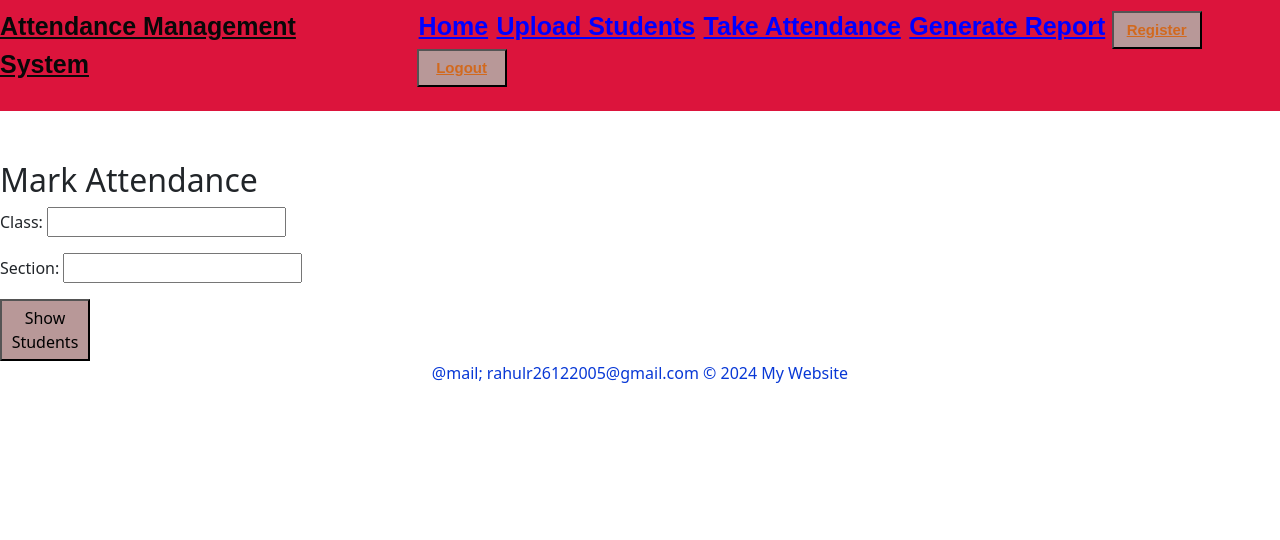
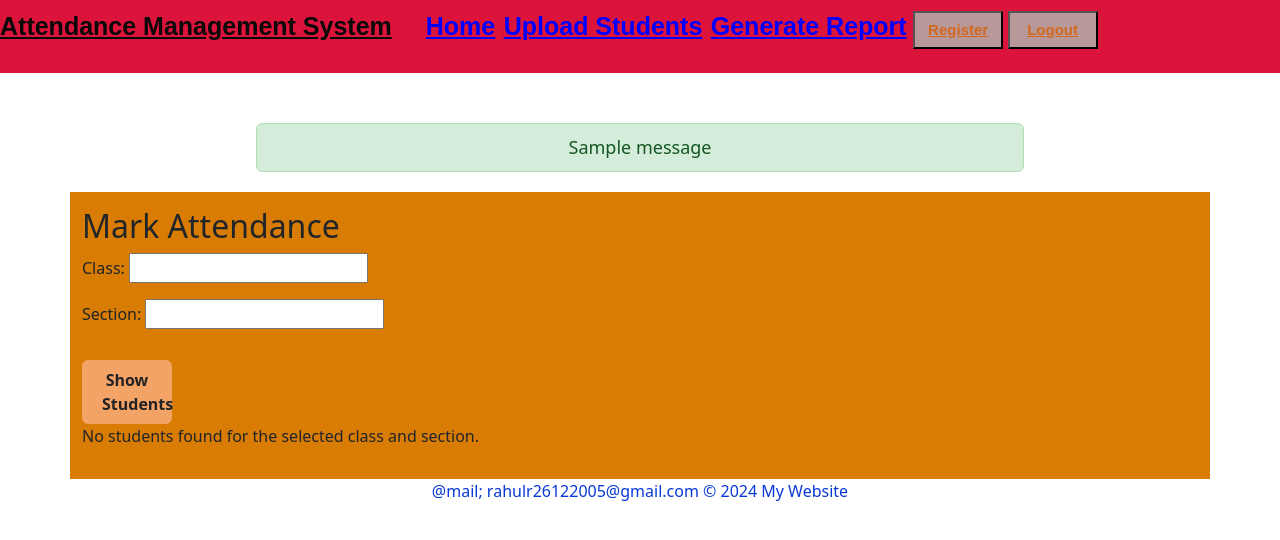
Before and after one commit to rahul26122005/myproject, a Django app: page /Attendance/ in a window 1280 px wide. Shown: the top 540 px of the page. Run offline with Django 5.2, Linux system fonts and the light colour scheme; a user stored in the database is signed in; tables that the repository leaves empty hold one stand-in row (values such as "Sample post"); one stand-in notice (Sample message) is shown; some libraries are stand-ins or nearby versions.

Commit message:
initial channges

```diff
--- a/attendance/forms.py
+++ b/attendance/forms.py
@@ -2,12 +2,9 @@
 
 from django import forms
 from .models import Student
-from .models import Myclass
 from .models import Attendance
 from django.contrib.auth.models import User
 from django.contrib.auth.forms import UserCreationForm
-
-
 
 class LoginForm(forms.Form):
     username = forms.CharField(max_length=50)
@@ -24,12 +21,6 @@ class StudentForm(forms.ModelForm):
     class Meta:
         model = Student
         fields = ['name', 'roll_number', 'student_class', 'section']
-
-
-class MyclassForm(forms.ModelForm):
-        class Meta:
-            model = Myclass
-            fields = ['student', 'date','status']
 
 class MonthYearForm(forms.Form):
     month = forms.IntegerField(min_value=1, max_value=12, label='Month')
--- a/attendance/templates/attendance/mark_attendance.html
+++ b/attendance/templates/attendance/mark_attendance.html
@@ -15,7 +15,6 @@
     <ul>
         <li><a href="{% url 'home' %}">Home</a></li>
         <li><a href="{% url 'upload_students' %}">Upload Students</a></li>
-        <li><a href="{% url 'take_attendance' %}">Take Attendance</a></li>
         <li><a href="{% url 'generate_report' %}">Generate Report</a></li>
         <button><a href="{% url 'register' %}">Register</a></button>
         <button><a href="{% url 'logout' %}">Logout</a></button>
@@ -25,12 +24,22 @@
 {% endblock %}
 
 {% block content %}
+
+<div class="container">
 <h2>Mark Attendance</h2>
 <form method="get">
     {{ form.as_p }}
     <button type="submit">Show Students</button>
 </form>
 
+
+{% if form.errors %}
+    <p style="color: red;">{{ form.errors }}</p>
+{% endif %}
+
+{% if not students %}
+    <p>No students found for the selected class and section.</p>
+{% endif %}
 {% if students %}
 <form method="post">
     {% csrf_token %}
@@ -50,16 +59,16 @@
             <td>{{ student.name }}</td>
             <td>
                 <label>
-                    <input type="radio" name="status_{{ student.roll_number }}" value="present" required>
+                    <input type="radio" name="status_{{ student.roll_number }}" value="Present" required>
                     Present
                 </label>
                 <label>
-                    <input type="radio" name="status_{{ student.roll_number }}" value="absent">
+                    <input type="radio" name="status_{{ student.roll_number }}" value="Absent">
                     Absent
                 </label>
                 <label>
-                    <input type="radio" name="status_{{ student.roll_number }}" value="late">
-                    on Duty
+                    <input type="radio" name="status_{{ student.roll_number }}" value="On Duty">
+                    On Duty
                 </label>
 
                 </select>
@@ -67,7 +76,8 @@
         </tr>
         {% endfor %}
     </table>
-    <button type="submit">Submit Attendance</button>
+    <button type="submit">Submit Attendance</button>>
+</div>
 </form>
 {% endif %}
 {% endblock %}
--- a/attendance/templates/base_generic.html
+++ b/attendance/templates/base_generic.html
@@ -17,14 +17,22 @@
   </title>
 </head>
 <body>
-<nav class="navbar">
-{% block navbar%}
+  <nav class="navbar">
+  {% block navbar%}
 
 
 
-{% endblock %}
-</nav>
-
+  {% endblock %}
+  </nav>
+  <div>
+  {% if messages %}
+    <ul class="messages">
+      {% for message in messages %}
+        <li{% if message.tags %} class="{{ message.tags }}"{% endif %}>{{ message }}</li>
+      {% endfor %}
+    </ul>
+  {% endif %}
+  </div>
   <div>
     {% block content %}
 
--- a/attendance/templates/index.html
+++ b/attendance/templates/index.html
@@ -63,7 +63,7 @@
             </li>
             <p>To logout by  click the Mark <h5>"logout"</h5></p>
             <li class="nav-item">
-                <a class="nav-link" href="{% url 'logout' %}">Generate Attendance Report</a>
+                <a class="nav-link" href="{% url 'logout' %}">Logout</a>
             </li>
 
     </div>
--- a/attendance/templates/signup.html
+++ b/attendance/templates/signup.html
@@ -16,4 +16,4 @@
             <button type="submit" class="btn btn-primary">Register</button>
         </form>
     </div>
-{% endblock %}>
+{% endblock %}
--- a/attendance/urls.py
+++ b/attendance/urls.py
@@ -9,17 +9,17 @@ from attendance import views
 
 urlpatterns = [
     path('home/', IndexView.as_view(), name='home'),
-    path('group-specific/', GroupSpecificView.as_view(), name='group_specific'),
+    #path('group-specific/', GroupSpecificView.as_view(), name='group_specific'),
     path('register/', register.as_view(), name='register'),
     path('upload-students/',UploadStudentFileView.as_view(), name='upload_students'),
-    path('student-list/', StudentListView.as_view(), name='student_list'),
+    #path('student-list/', StudentListView.as_view(), name='student_list'),
     path('', CustomLoginView.as_view(), name='login'),   # Login
     path('logout/', CustomLogoutView.as_view(), name='logout'),
     path('download-template/', views.DownloadTemplateView, name='download_template'),
-    path('select-class/', SelectClassView.as_view(), name='select_class'),
+    #path('select-class/', SelectClassView.as_view(), name='select_class'),
     path('Attendance/', View1.as_view(), name='take_attendance'),
     path('generate_report/', View2.as_view(), name='generate_report'),
-   # path('mark-attendance/', AttendanceMarkView.as_view(), name='mark_attendance'),
+
 ]
 
 if settings.DEBUG:
--- a/attendance/views.py
+++ b/attendance/views.py
@@ -1,17 +1,13 @@
-from datetime import date
-from django.conf import settings
 from django.shortcuts import render, redirect
 import openpyxl
 import os
-from django.http import JsonResponse, HttpResponse, FileResponse
+from django.http import JsonResponse, HttpResponse
 from openpyxl.styles import Font, Alignment, PatternFill
 from openpyxl.utils import get_column_letter
 from datetime import datetime
 from io import BytesIO
-
-import attendance
 from .models import Student, Attendance
-from .forms import MonthYearForm, UploadFileForm, UserRegisterForm, LoginForm, ClassSectionForm, AttendanceForm
+from .forms import MonthYearForm, UploadFileForm, UserRegisterForm, LoginForm, ClassSectionForm
 from django.contrib.auth import authenticate, login, logout
 from django.contrib.auth.models import Group
 from django.contrib.auth.mixins import LoginRequiredMixin
@@ -21,10 +17,7 @@ from django.db import transaction
 from django.contrib import messages
 import logging
 from concurrent.futures import ThreadPoolExecutor
-from django.utils.decorators import method_decorator
-from django.contrib.auth.decorators import user_passes_test, login_required
-from django.views.generic import TemplateView
-from django.urls import reverse_lazy
+
 
 # Configure logging
 logging.basicConfig(level=logging.DEBUG)
@@ -34,12 +27,6 @@ class IndexView(LoginRequiredMixin, View):
     def get(self, request):
 
         return render(request, 'index.html')
-
-# Group-specific View
-@method_decorator(user_passes_test(lambda u: u.is_superuser or Group.objects.filter(name='YourGroupName', user=u).exists()), name='dispatch')
-class GroupSpecificView(View):
-    def get(self, request):
-        return render(request, 'group_specific.html')
 
 # Custom Login View
 class CustomLoginView(View):
@@ -56,14 +43,16 @@ class CustomLoginView(View):
             user = authenticate(request, username=form.cleaned_data['username'], password=form.cleaned_data['password'])
             if user is not None:
                 login(request, user)
+                messages.success(request, f"You Are Successfully Logged In!!...  {user.username}")
                 return redirect('home')
+
         return render(request, self.template_name, {'form': form})
 
-# Custom Logout View
+# Logout View
 class CustomLogoutView(View):
     def get(self, request):
         logout(request)
-        messages.success(request, ("You Are Successfully Logged Out !!...  "))
+        messages.success(request, f"You Are Successfully Logged Out !!...  {request.user.username}")
         return redirect('home')
 
 # Registration View
@@ -88,7 +77,7 @@ class register(View):
 
 # Upload Students View
 
-class UploadStudentFileView(View):
+class UploadStudentFileView(LoginRequiredMixin,View):
     def get(self, request):
         form = UploadFileForm()
         return render(request, 'upload_students.html', {'form': form})
@@ -121,37 +110,12 @@ class UploadStudentFileView(View):
                 })
         return render(request, 'upload_students.html', {'form': form})
 
-
-
-# Student List View
-
-class StudentListView(View):
-    def get(self, request):
-        file_path = os.path.join(settings.BASE_DIR, 'templates', 'student_template.xlsx')
-        workbook = openpyxl.load_workbook(file_path)
-        sheet = workbook.active
-
-        students = []
-        for row in sheet.iter_rows(min_row=2, values_only=True): # type: ignore
-            students.append({
-                'name': row[0],
-                'roll_number': row[1],
-                'department': row[2],
-            })
-
-        return render(request, 'attendance/student_list.html', {'students': students})
-
 # Download Template View
 
 def DownloadTemplateView(request):
-    file_path = os.path.join(('D:/myapp/myproject/attendance/templates/student_template.xlsx'))
+    file_path = os.path.join(('./attendance/templates/student_template.xlsx'))
     return HttpResponse(request,open(file_path, 'rb'), as_attachment=True, filename='student_template.xlsx')
 
-class SelectClassView(View):
-    def get(self, request):
-        classes = Student.objects.values_list('student_class', flat=True).distinct()
-
-        return HttpResponse(request, 'select_class.html', {'classes': classes})
 
 # Attendance Mark View
 class View1(LoginRequiredMixin, View):
@@ -191,9 +155,9 @@ class View1(LoginRequiredMixin, View):
                         date=date,
                         defaults={'status': status}
                     )
-        return redirect('attendance_success')  # Create this URL/view as needed
+        return JsonResponse("Marked sucessfully")
 
-class View2(View):
+class View2(LoginRequiredMixin,View):
     template_name = 'generate_report.html'
     form_class = MonthYearForm
 
--- a/static/css/mystyle.css
+++ b/static/css/mystyle.css
@@ -51,3 +51,86 @@ button a{
     align-items: last baseline;
 
 }
+
+/* Message styles */
+ul.messages {
+    margin: 20px auto;
+    padding: 0;
+    width: 60%;
+    list-style: none;
+    text-align: center;
+}
+ul.messages li {
+    padding: 10px 20px;
+    margin-bottom: 10px;
+    border-radius: 6px;
+    font-size: 18px;
+    font-weight: 500;
+    display: block;
+}
+ul.messages li.success {
+    background-color: #d4edda;
+    color: #155724;
+    border: 1px solid #b2dfb8;
+}
+ul.messages li.error, ul.messages li.danger {
+    background-color: #f8d7da;
+    color: #721c24;
+    border: 1px solid #f5c6cb;
+}
+ul.messages li.info {
+    background-color: #d1ecf1;
+    color: #0c5460;
+    border: 1px solid #bee5eb;
+}
+ul.messages li.warning {
+    background-color: #fff3cd;
+    color: #856404;
+    border: 1px solid #ffeeba;
+}
+
+/* Attendance table styles */
+table {
+    width: 100%;
+    border-collapse: collapse;
+    margin: 20px 0;
+    background: #fff;
+}
+table th, table td {
+    border: 1px solid #bbb;
+    padding: 10px 8px;
+    text-align: center;
+    font-size: 17px;
+}
+table th {
+    background-color: #f2a365;
+    color: #222;
+    font-weight: bold;
+}
+table tr:nth-child(even) {
+    background-color: #f9eac3;
+}
+table tr:hover {
+    background-color: #ffe0b2;
+}
+button[type="submit"] {
+    background-color: #f2a365;
+    color: #222;
+    font-weight: bold;
+    border: none;
+    border-radius: 6px;
+    padding: 8px 20px;
+    margin-top: 15px;
+    cursor: pointer;
+    transition: background 0.2s;
+}
+button[type="submit"]:hover {
+    background-color: #e76f51;
+    color: #fff;
+}
+
+/* Attendance radio buttons */
+input[type="radio"] {
+    margin-right: 5px;
+    accent-color: #f2a365;
+}
```
Also changed, not shown: attendance/admin.py (+5 -9 lines), attendance/models.py (+0 -23 lines), attendance/templates/base.html (+9 -0 lines), attendance/migrations/0003_delete_myclass.py (added).
